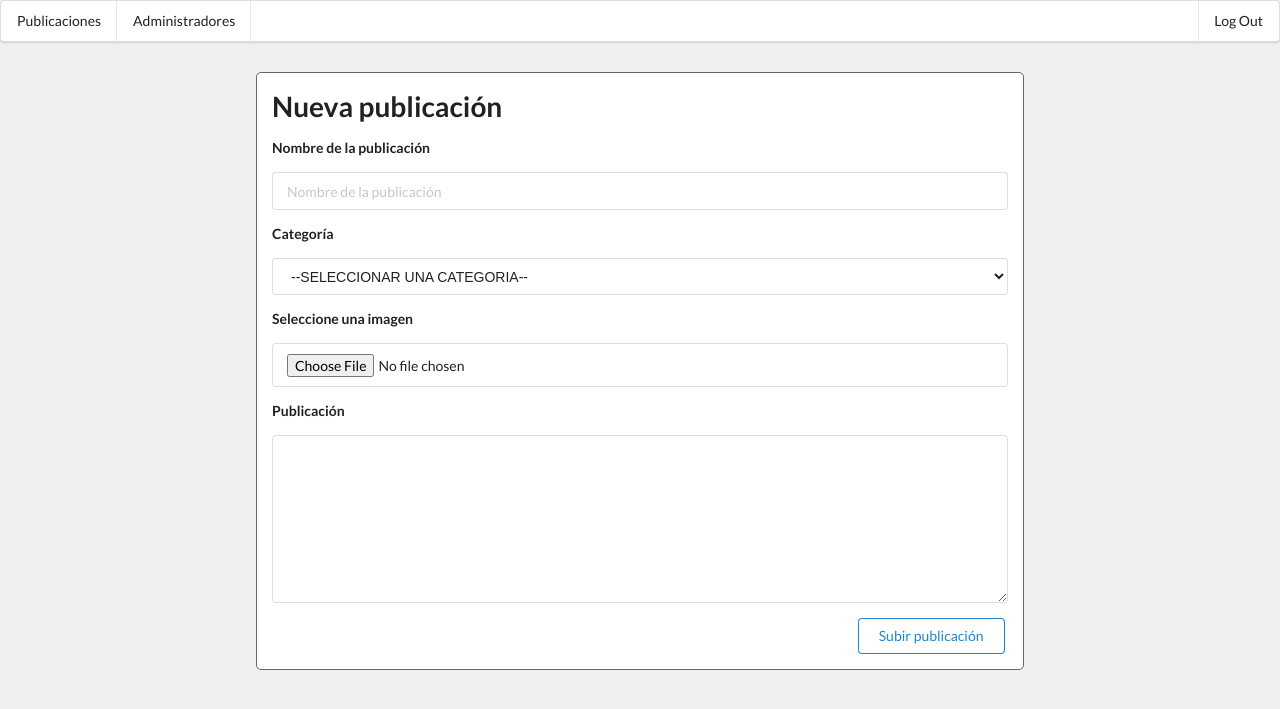
After one commit to cvinux/cms_avanzado, a PHP site: page /cms_avanzado/admin/posts in a window 1280 px wide. The commit adds this page. Shown: the top 709 px of the page. Run offline with PHP 8.4, Linux system fonts and the light colour scheme; the visitor is signed in with stand-in values (Sample User, id 1); some libraries are stand-ins or nearby versions.

Commit message:
formulario para subir nuevas publicaciones

```diff
--- a/admin/index.php
+++ b/admin/index.php
@@ -24,10 +24,15 @@
             isset($_SESSION['admin']) && !isset($_GET['section'])
         ){
             require '../views/admin/main.php';
+        }else if (
+            isset($_SESSION['admin']) && isset($_GET['section']) && $_GET['section']=="posts"
+        ){
+            require '../views/admin/posts.php';
         }
     ?>
 
 <script src="https://ajax.googleapis.com/ajax/libs/jquery/3.7.1/jquery.min.js"></script>
+<script src="https://cdn.ckeditor.com/ckeditor5/40.0.0/classic/ckeditor.js"></script>
 <script src="../res/css/framework/semantic/semantic.min.js"></script>
 <script src="../res/js/admin.js"></script>
 </body>
--- a/res/css/main.css
+++ b/res/css/main.css
@@ -59,6 +59,29 @@ body{
 }
 
 
+
+.new_post_container{
+    width: 60%;
+    margin: 30px auto;
+    background-color: #fff;
+    border: 1px solid #666;
+    border-radius: 5px;
+    padding: 15px;
+}
+
+.new_post_container .input{
+    width: 100%;
+}
+
+.new_post_container button{
+    margin-top: 15px !important;
+    float: right;
+}
+
+.clearfix{
+    clear: both;
+}
+
 .login_container > h2 {
     text-align: center;
 }
--- a/res/js/admin.js
+++ b/res/js/admin.js
@@ -1,5 +1,14 @@
 $(document).ready(function(){
     var root = "http://localhost/cms_avanzado/";
+
+    try{
+        ClassicEditor
+        .create( document.querySelector( '#txtDescription' ) )
+        .catch( error => {
+            console.error( error );
+        } );
+    }catch(e){}
+
     //Log In
     $(".btnAdminLogIn").on("click",function(){
         var email = $(".txtEmailLogin").val().trim(),
--- a/views/admin/main.php
+++ b/views/admin/main.php
@@ -1 +1,3 @@
-<h1>Sesion iniciada</h1>
+<div class="login_container">
+    <h1>Sesion iniciada</h1>
+</div>
--- /dev/null
+++ b/views/admin/posts.php
@@ -0,0 +1,27 @@
+<form class="ui form new_post_container" enctype="multipart/form-data" id="new_post_container">
+    <h1>Nueva publicación</h1>
+    <p><b>Nombre de la publicación</b></p>
+    <div class="ui input">
+        <input type="text" class="txtNamePost" name="txtNamePost" placeholder="Nombre de la publicación">
+    </div>
+
+    <p><b>Categoría</b></p>
+         <div class="field">
+            <select class="txtCategoryPost" name="txtCategoryPost">
+                <option value="0">--SELECCIONAR UNA CATEGORIA--</option>
+            </select>
+        </div>
+
+    <p><b>Seleccione una imagen</b></p>
+    <div class="ui input">
+        <input type="file" class="image_file" name="image_file">
+    </div>
+
+    <p><b>Publicación</b></p>
+    <textarea name="txtDescription" id="txtDescription"></textarea>
+
+    <button class="ui blue basic button">Subir publicación</button>
+
+    <p class="clearfix"></p>
+
+</form>
--- a/views/nav/main_admin_nav.php
+++ b/views/nav/main_admin_nav.php
@@ -1,5 +1,5 @@
 <div class="ui pointing menu" style="margin-bottom:0;">
-  <a class="item">
+  <a href="posts" class="item">
     Publicaciones
   </a>
   <a class="item">
```
Also changed, not shown: .htaccess.
